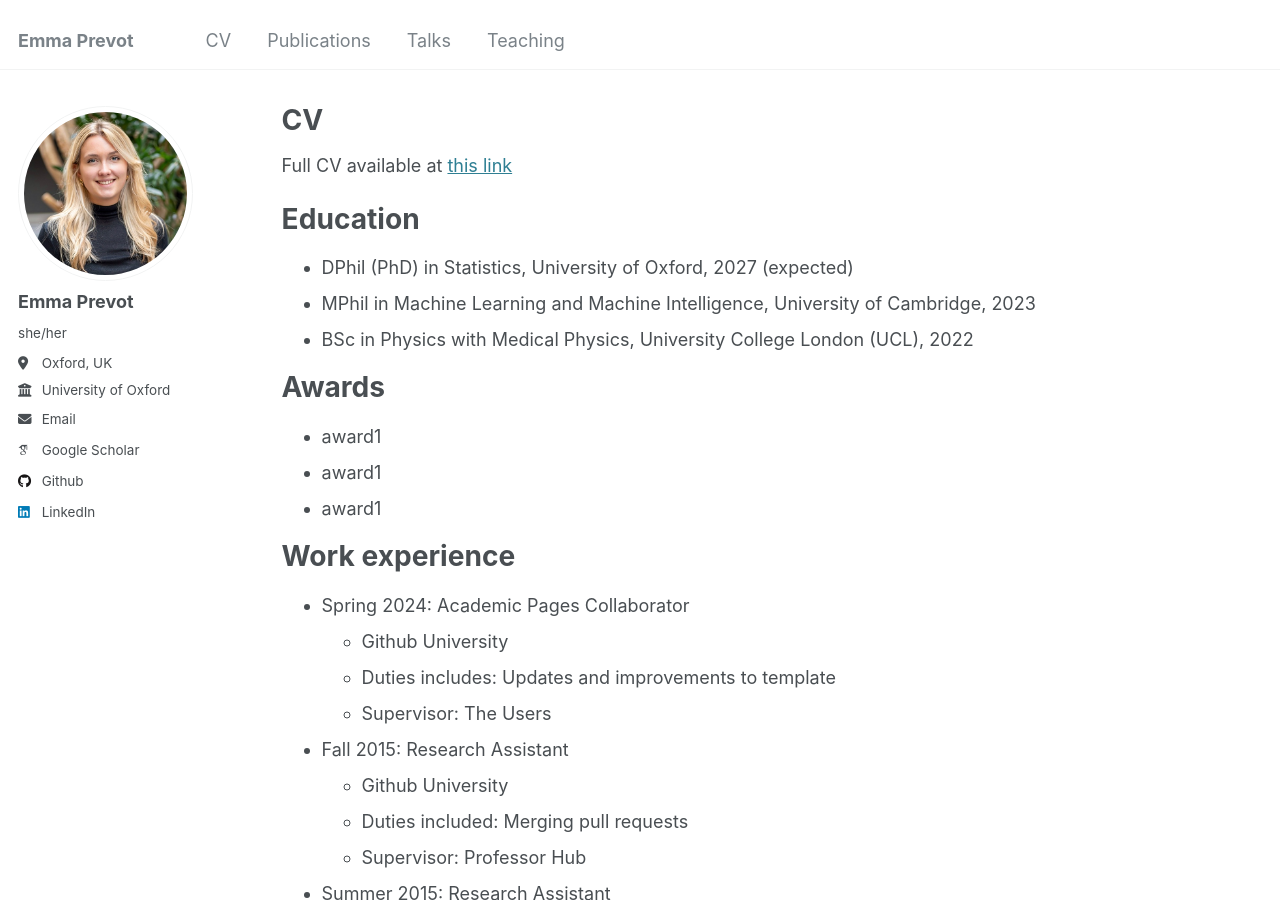
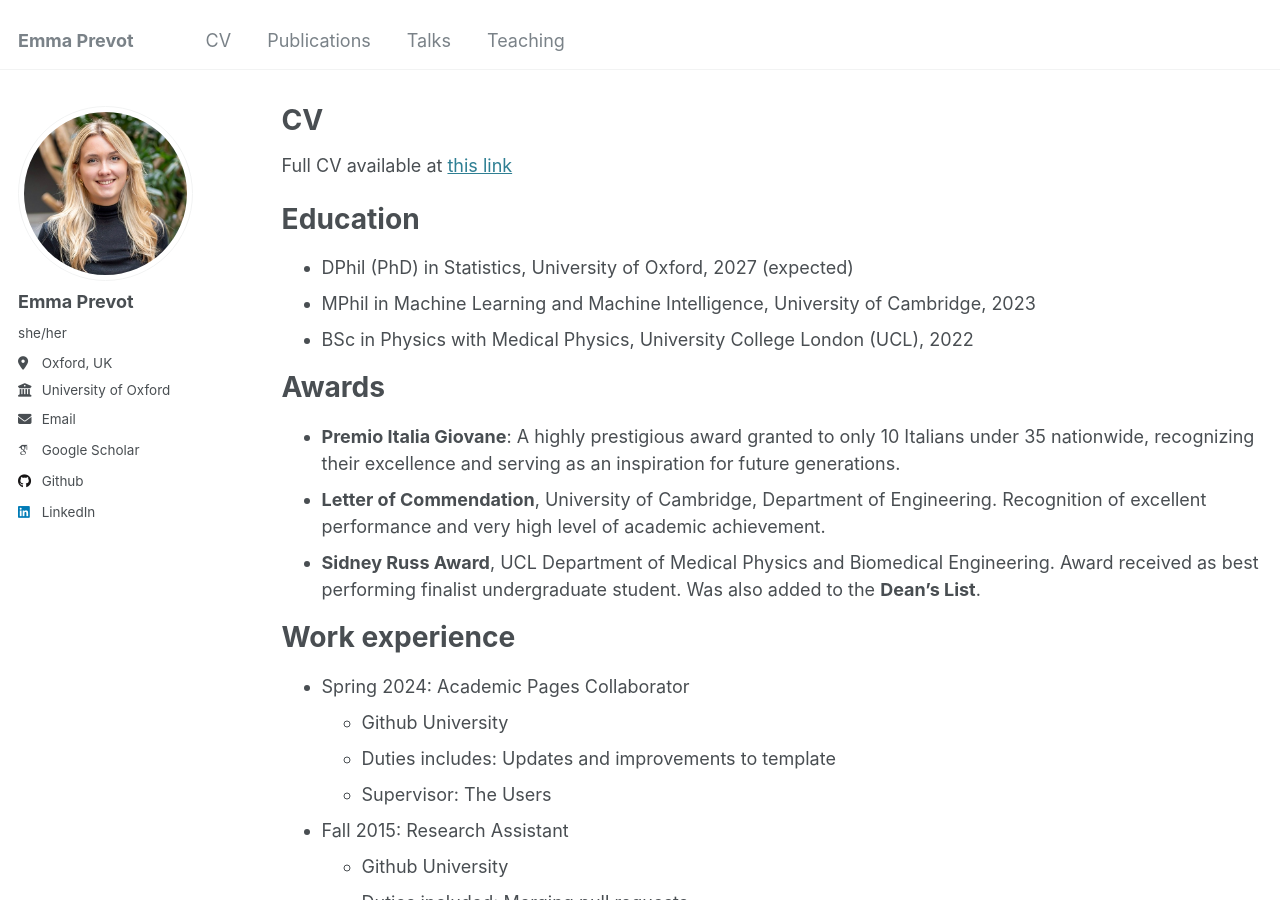
Before and after one commit to emmaprevot/emmaprevot.github.io, a Jekyll site: the page built from _pages/cv.md, in a window 1280 px wide and 900 px high. Built offline with Jekyll 4.4.1, drawn with Linux system fonts in a browser that asks for light colours; some web fonts are replaced.

Commit message:
Update cv.md

```diff
--- a/_pages/cv.md
+++ b/_pages/cv.md
@@ -19,9 +19,9 @@ Education
 
 Awards
 ======
-* award1
-* award1
-* award1
+* **Premio Italia Giovane**: A highly prestigious award granted to only 10 Italians under 35 nationwide, recognizing their excellence and serving as an inspiration for future generations.
+* **Letter of Commendation**, University of Cambridge, Department of Engineering. Recognition of excellent performance and very high level of academic achievement.
+* **Sidney Russ Award**, UCL Department of Medical Physics and Biomedical Engineering. Award received as best performing finalist undergraduate student. Was also added to the **Dean’s List**.
 
 Work experience
 ======
```
